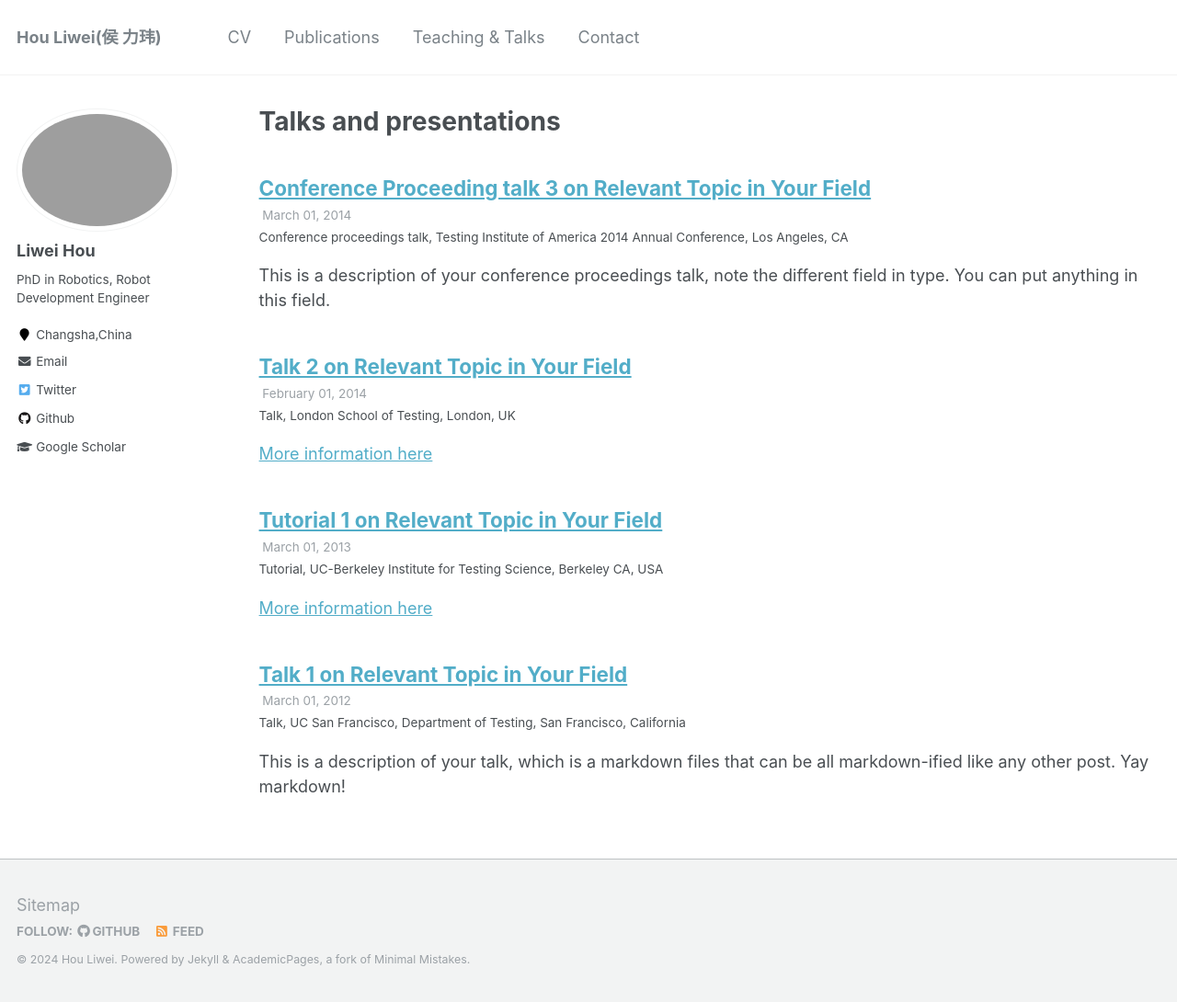
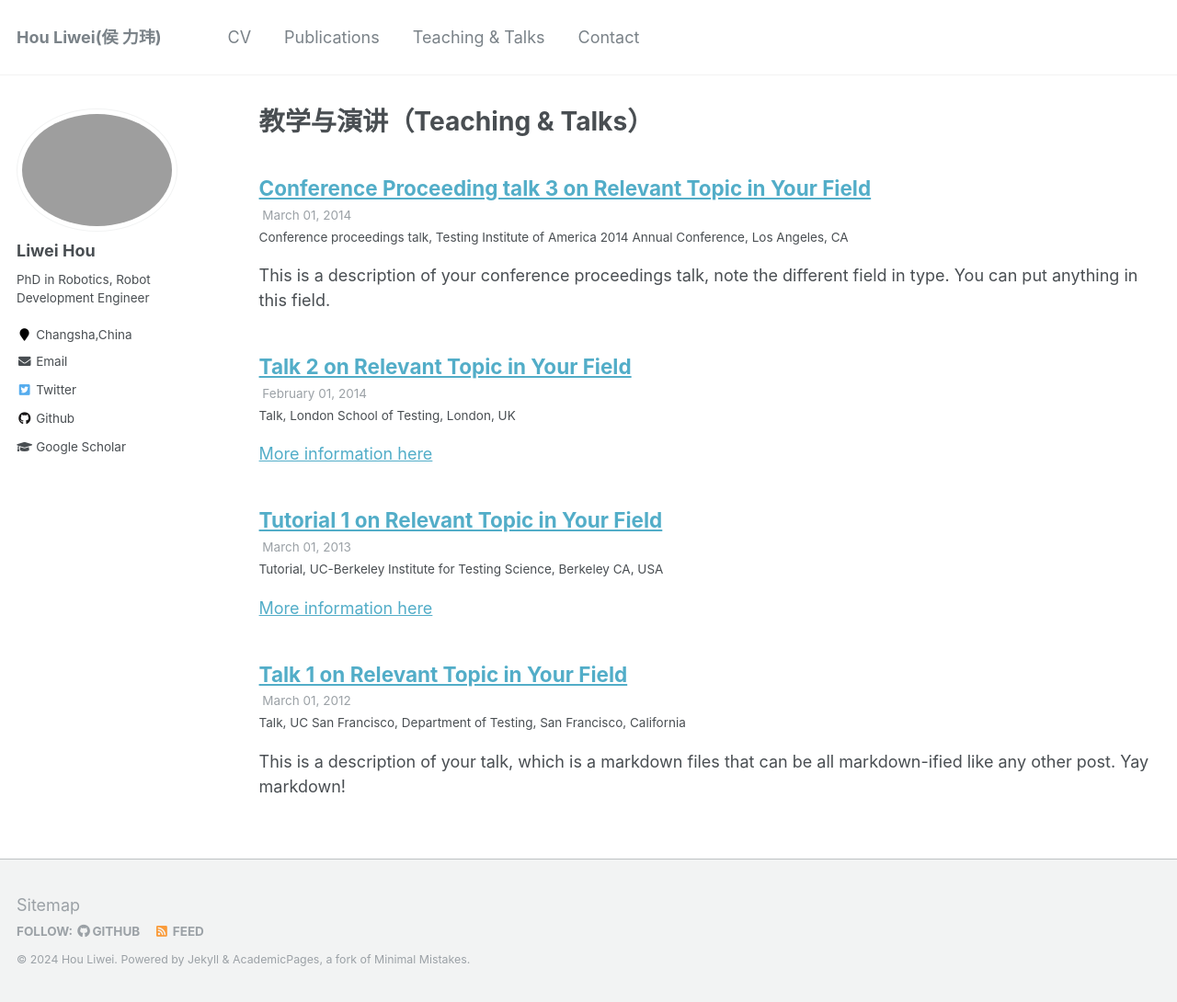
Before and after one commit to LiweiHou/LiweiHou.github.io, a Jekyll site: the page built from _pages/talks.html, in a window 1280 px wide and 1090 px high. Shown: the whole window at 92% size. Built offline with Jekyll 4.4.1, drawn with Linux system fonts in a browser that asks for light colours.

Commit message:
Update talks.html

```diff
--- a/_pages/talks.html
+++ b/_pages/talks.html
@@ -1,6 +1,6 @@
 ---
 layout: archive
-title: "Talks and presentations"
+title: "教学与演讲（Teaching &  Talks）"
 permalink: /talks/
 author_profile: true
 ---
```
